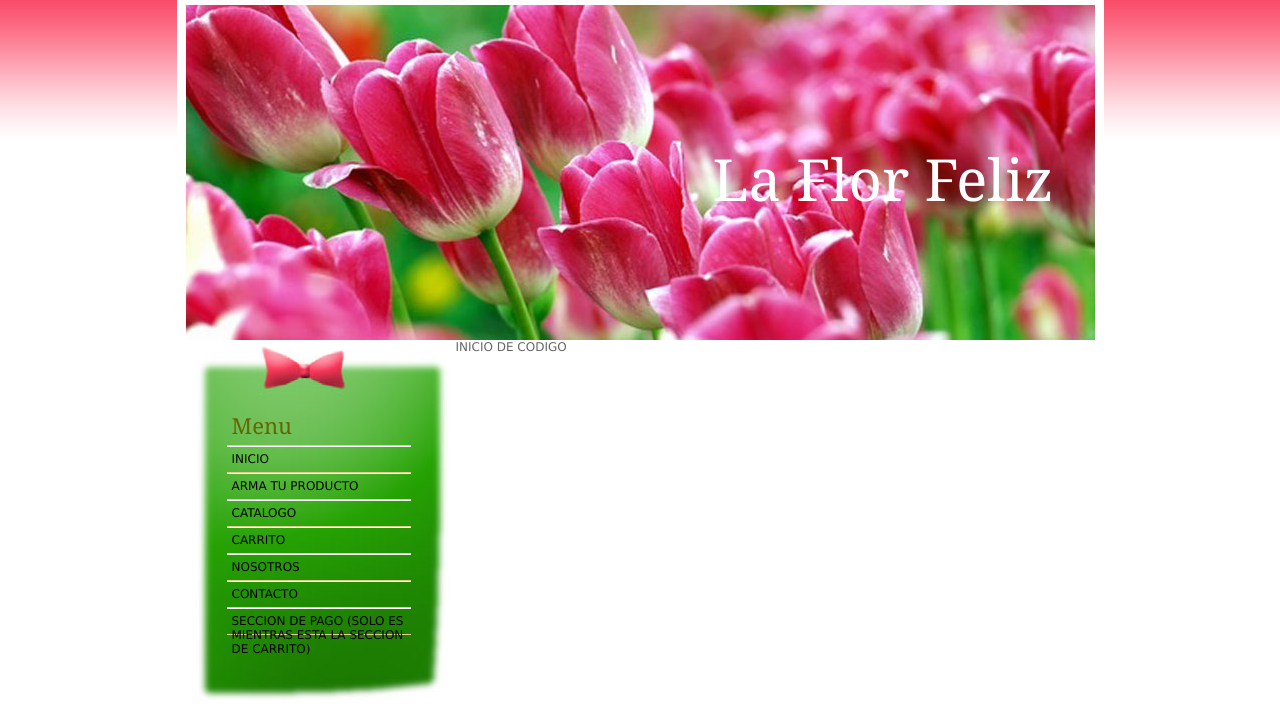
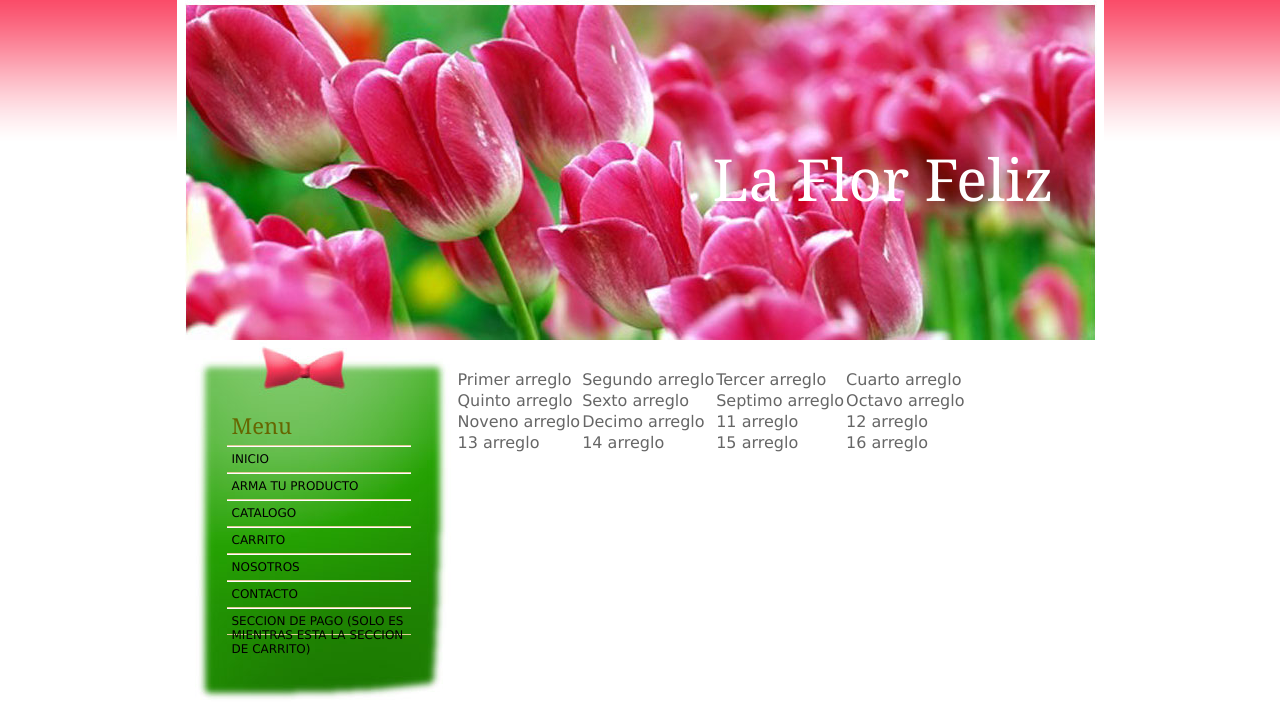
Before and after one commit to FJMR17/ayuda, a PHP site: page / in a window 1280 px wide. Shown: the part 26-747 px from the top of the page. Run offline with PHP 8.4, Linux system fonts and the light colour scheme.

Commit message:
mira carpetas

```diff
--- a/index.php
+++ b/index.php
@@ -13,17 +13,7 @@
 <div id="page"><div class="inner_copy"></div>
 <?php include("menu.php"); ?>
 
-
-
-<p>
-
-
-INICIO DE CODIGO
-
-
-
-</p>
-
+<?php include("inicio/tabla.php"); ?>
 
 
 </div>
--- /dev/null
+++ b/inicio/tabla.php
@@ -0,0 +1,36 @@
+<html>
+<head>
+	<link rel="stylesheet" type="text/css" href="menu/tabla.css">
+</head>
+<body>
+	<br></br>
+	<table>
+		<tr>
+			<td>Primer arreglo</td>
+			<td>Segundo arreglo</td>
+			<td>Tercer arreglo</td>
+			<td>Cuarto arreglo</td>
+		</tr>
+		<tr>
+			<td>Quinto arreglo</td>
+			<td>Sexto arreglo</td>
+			<td>Septimo arreglo</td>
+			<td>Octavo arreglo</td>
+		</tr>
+		<tr>
+			<td>Noveno arreglo</td>
+			<td>Decimo arreglo</td>
+			<td>11 arreglo</td>
+			<td>12 arreglo</td>
+		</tr>
+		<tr>
+			<td>13 arreglo</td>
+			<td>14 arreglo</td>
+			<td>15 arreglo</td>
+			<td>16 arreglo</td>
+		</tr>
+
+	</table>
+
+</body>
+</html>
```
Also changed, not shown: seccionPago.css (deleted, +0 -83 lines), inicio/tabla.css (added).
